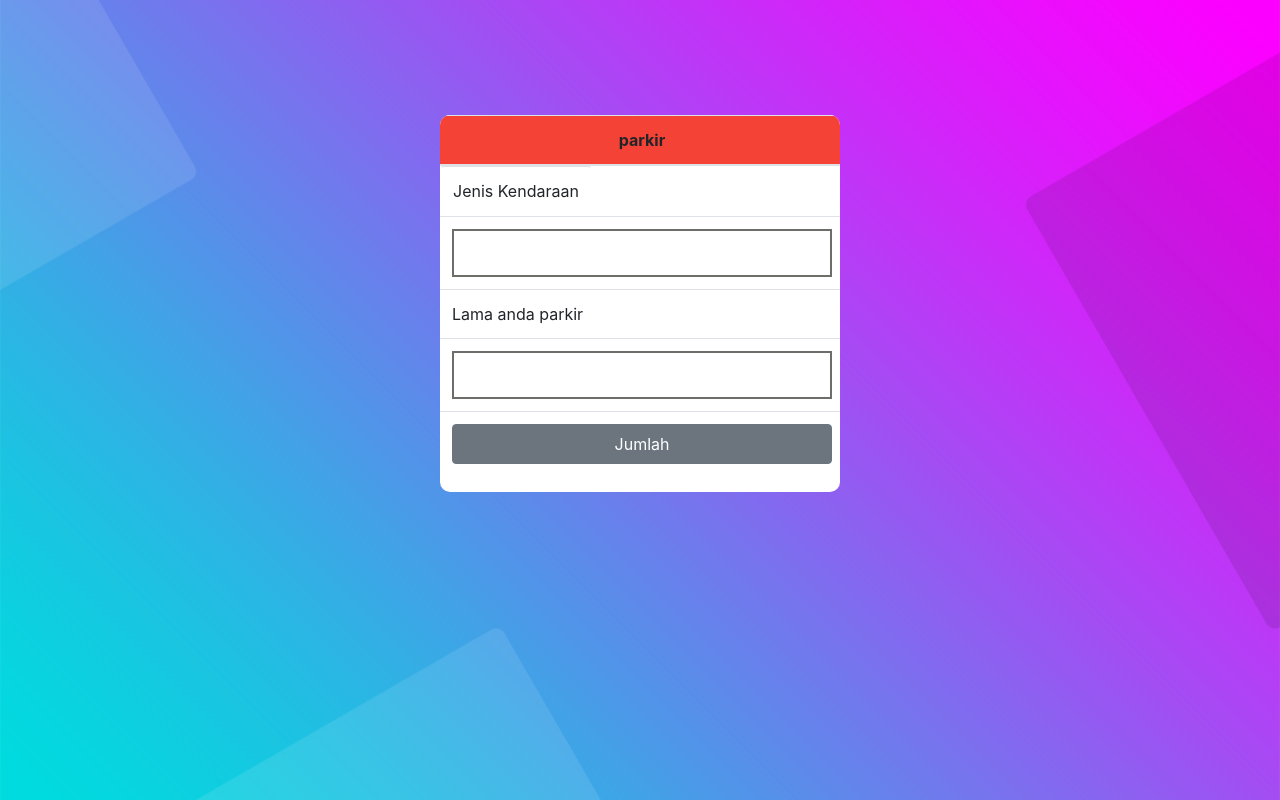
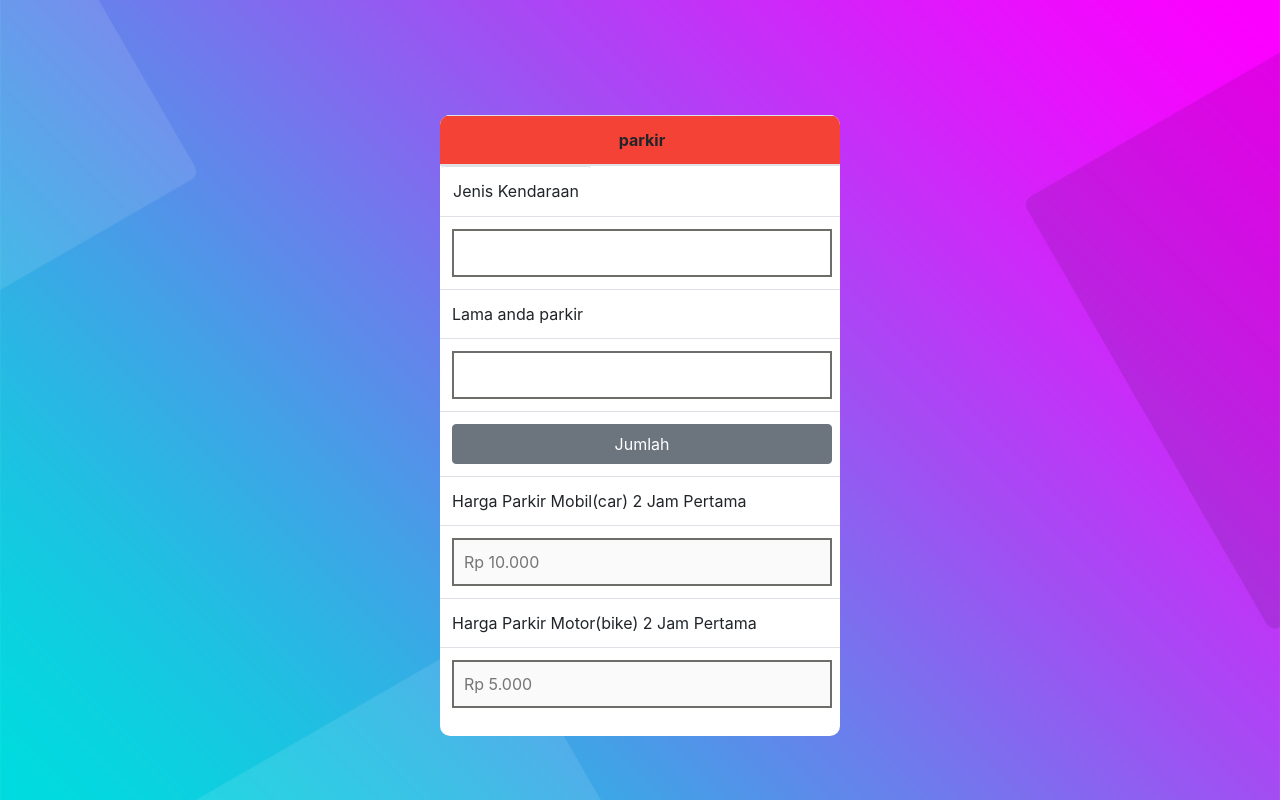
Before and after one commit to IMVERBILIUS/BetaParkir, a plain HTML site: page index.html in a window 1280 px wide. Drawn offline with Linux system fonts and the light colour scheme.

Commit message:
ParkirBeta

```diff
--- a/index.html
+++ b/index.html
@@ -59,6 +59,22 @@
             </td>
           </tr>
         </tbody>
+        <tfoot>
+          <tr>
+            <td>Harga Parkir Mobil(car) 2 Jam Pertama</td>
+          </tr>
+          <tr>
+            <td>
+              <input type="text" placeholder="Rp 10.000" disabled />
+            </td>
+          </tr>
+          <tr>
+            <td>Harga Parkir Motor(bike) 2 Jam Pertama</td>
+          </tr>
+          <tr>
+            <td><input type="text" placeholder="Rp 5.000" disabled /></td>
+          </tr>
+        </tfoot>
       </table>
     </div>
   </body>
--- a/style.css
+++ b/style.css
@@ -27,10 +27,6 @@ input[type=text] {
     border-style: solid;
     border-color: #6d6e6a;
     font-size: 16px;
-}
-
-input[type=text]:disabled {
-    background-color: gray;
 }
 
 button {
```
